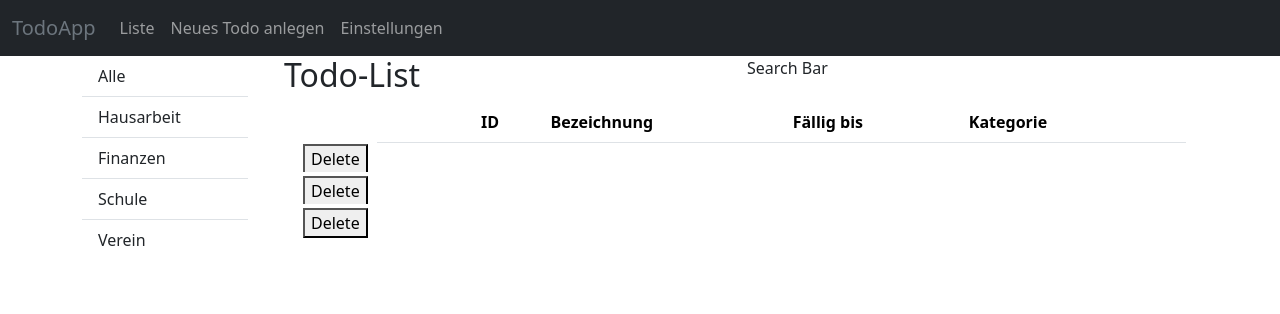
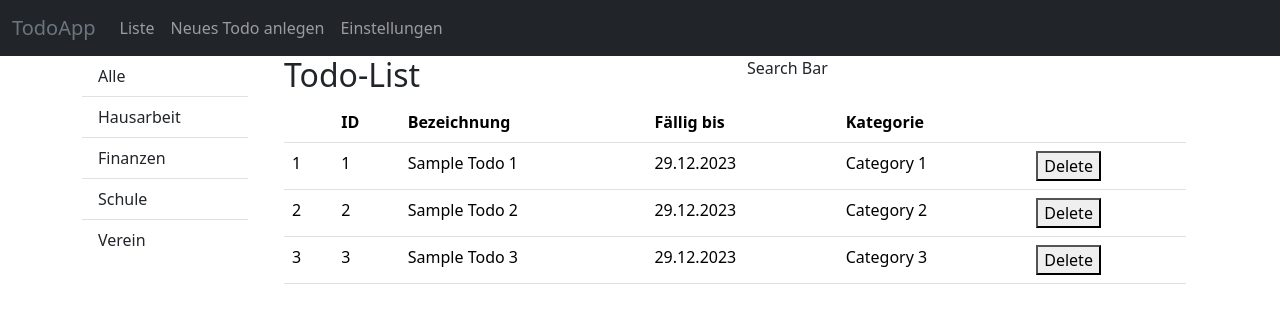
Before and after one commit to JannikKastens/schule-todo, an Angular app: page /liste in a window 1280 px wide. Shown: the top 314 px of the page. Built offline with nearby package versions, Linux system fonts and the light colour scheme.

Commit message:
Refactor list-entry component and list component

```diff
--- a/src/app/list-entry/list-entry.component.html
+++ b/src/app/list-entry/list-entry.component.html
@@ -1,8 +1,8 @@
-<tr>
-  <td>{{todo?.priority}}</td>
-  <td>{{todo?.id}}</td>
-  <td>{{todo?.description}}</td>
-  <td>{{todo?.dueDate}}</td>
-  <td>{{todo?.category}}</td>
-  <td><button>Delete</button></td>
-</tr>
+<td>{{todo?.priority}}</td>
+<td>{{todo?.id}}</td>
+<td>{{todo?.description}}</td>
+<td>{{todo?.dueDate | date:'dd.MM.yyyy':'UTC'}}</td>
+<td>{{todo?.category}}</td>
+<td>
+  <button (click)="deleteTodo()">Delete</button>
+</td>
--- a/src/app/list-entry/list-entry.component.ts
+++ b/src/app/list-entry/list-entry.component.ts
@@ -1,14 +1,27 @@
-import {Component, Input} from '@angular/core';
-import {Todo} from "../models/Todo";
+import { Component, Input, ChangeDetectorRef } from '@angular/core';
+import { Todo } from "../models/Todo";
+import { TodoService } from "../todo.service";
+import { CommonModule } from '@angular/common';
 
 @Component({
-  selector: 'app-list-entry',
+  selector: '[app-list-entry]',
   standalone: true,
-  imports: [],
+  imports: [
+    CommonModule
+  ],
   templateUrl: './list-entry.component.html',
   styleUrl: './list-entry.component.css'
 })
 export class ListEntryComponent {
   @Input() todo?: Todo;
 
+  constructor(private todoService: TodoService, private cdr: ChangeDetectorRef) { }
+
+  deleteTodo() {
+    if (this.todo) {
+      this.todoService.deleteTodo(this.todo.id);
+      this.cdr.detectChanges();
+    }
+  }
+
 }
--- a/src/app/list/list.component.html
+++ b/src/app/list/list.component.html
@@ -21,10 +21,7 @@
           </tr>
         </thead>
         <tbody>
-        <tbody>
-        <tr *ngFor="let todo of todos">
-          <ng-container *ngComponentOutlet="ListEntryComponent; content: [todo]"></ng-container>
-        </tr>
+          <tr *ngFor="let todo of todos" app-list-entry [todo]="todo"></tr>
         </tbody>
       </table>
     </div>
--- a/src/app/list/list.component.ts
+++ b/src/app/list/list.component.ts
@@ -1,8 +1,9 @@
 import { Component } from '@angular/core';
-import {ListEntryComponent} from "../list-entry/list-entry.component";
 import {Todo} from "../models/Todo";
 import {TodoService} from "../todo.service";
 import {NgComponentOutlet, NgForOf} from "@angular/common";
+import {ListEntryComponent} from "../list-entry/list-entry.component";
+import { Subscription } from 'rxjs';
 
 @Component({
   selector: 'app-list',
@@ -17,10 +18,20 @@ import {NgComponentOutlet, NgForOf} from "@angular/common";
 })
 export class ListComponent {
   todos: Todo[] = [];
+  private subscription: Subscription = new Subscription();
 
   constructor(private todoService: TodoService) {
     this.todos = todoService.getTodos();
+    console.log('ListComponent initialized');
   }
 
-  protected readonly ListEntryComponent = ListEntryComponent;
+  ngOnInit() {
+    this.subscription = this.todoService.todos$.subscribe(todos => {
+      this.todos = todos;
+    });
+  }
+
+  ngOnDestroy() {
+    this.subscription.unsubscribe();
+  }
 }
--- a/src/app/models/Todo.ts
+++ b/src/app/models/Todo.ts
@@ -1,15 +1,9 @@
 export class Todo {
-  id: number;
-  description: string;
-  dueDate: Date;
-  category: string;
-  priority: number;
-
-  constructor(id: number, description: string, dueDate: Date, category: string, priority: number) {
-    this.id = id;
-    this.description = description;
-    this.dueDate = dueDate;
-    this.category = category;
-    this.priority = priority;
-  }
+  constructor(
+    public id: number,
+    public description: string,
+    public dueDate: Date,
+    public category: string,
+    public priority: number
+  ) { }
 }
--- a/src/app/todo.service.ts
+++ b/src/app/todo.service.ts
@@ -1,51 +1,66 @@
 import { Injectable } from '@angular/core';
 import { Todo } from './models/Todo';
+import { BehaviorSubject } from 'rxjs';
 
 @Injectable({
   providedIn: 'root'
 })
 export class TodoService {
-  private todos: Todo[] = [];
+  private _todos = new BehaviorSubject<Todo[]>([]);
+  public readonly todos$ = this._todos.asObservable();
   private localStorageKey = 'todos';
 
   constructor() {
     this.loadTodos();
-    if (this.todos.length === 0) {
+    if (this._todos.getValue().length === 0) {
       this.initializeTodos();
     }
+    console.log('TodoService initialized');
   }
 
   private initializeTodos() {
-    this.todos = [
+    const initialTodos = [
       new Todo(1, 'Sample Todo 1', new Date(), 'Category 1', 1),
       new Todo(2, 'Sample Todo 2', new Date(), 'Category 2', 2),
       new Todo(3, 'Sample Todo 3', new Date(), 'Category 3', 3)
     ];
+    this._todos.next(initialTodos);
     this.saveTodos();
   }
 
   private loadTodos() {
     const storedTodos = localStorage.getItem(this.localStorageKey);
     if (storedTodos) {
-      this.todos = JSON.parse(storedTodos);
+      this._todos.next(JSON.parse(storedTodos));
     }
   }
 
   private saveTodos() {
-    localStorage.setItem(this.localStorageKey, JSON.stringify(this.todos));
+    localStorage.setItem(this.localStorageKey, JSON.stringify(this._todos.getValue()));
   }
 
   getTodos() {
-    return this.todos;
+    return this._todos.getValue();
   }
 
   addTodo(todo: Todo) {
-    this.todos.push(todo);
+    const currentTodos = this._todos.getValue();
+    currentTodos.push(todo);
+    this._todos.next(currentTodos);
     this.saveTodos();
   }
 
   deleteTodo(id: number) {
-    this.todos = this.todos.filter(todo => todo.id !== id);
+    console.log('Deleting todo with id:', id);
+    const updatedTodos = this._todos.getValue().filter(todo => {
+      const keep = todo.id !== id;
+      if (!keep) {
+        console.log('Found todo to delete:', todo);
+      }
+      return keep;
+    });
+    console.log('Updated todos:', updatedTodos);
+    this._todos.next(updatedTodos);
     this.saveTodos();
   }
 }
```
Lines whose indentation alone changed are shown as unchanged.
